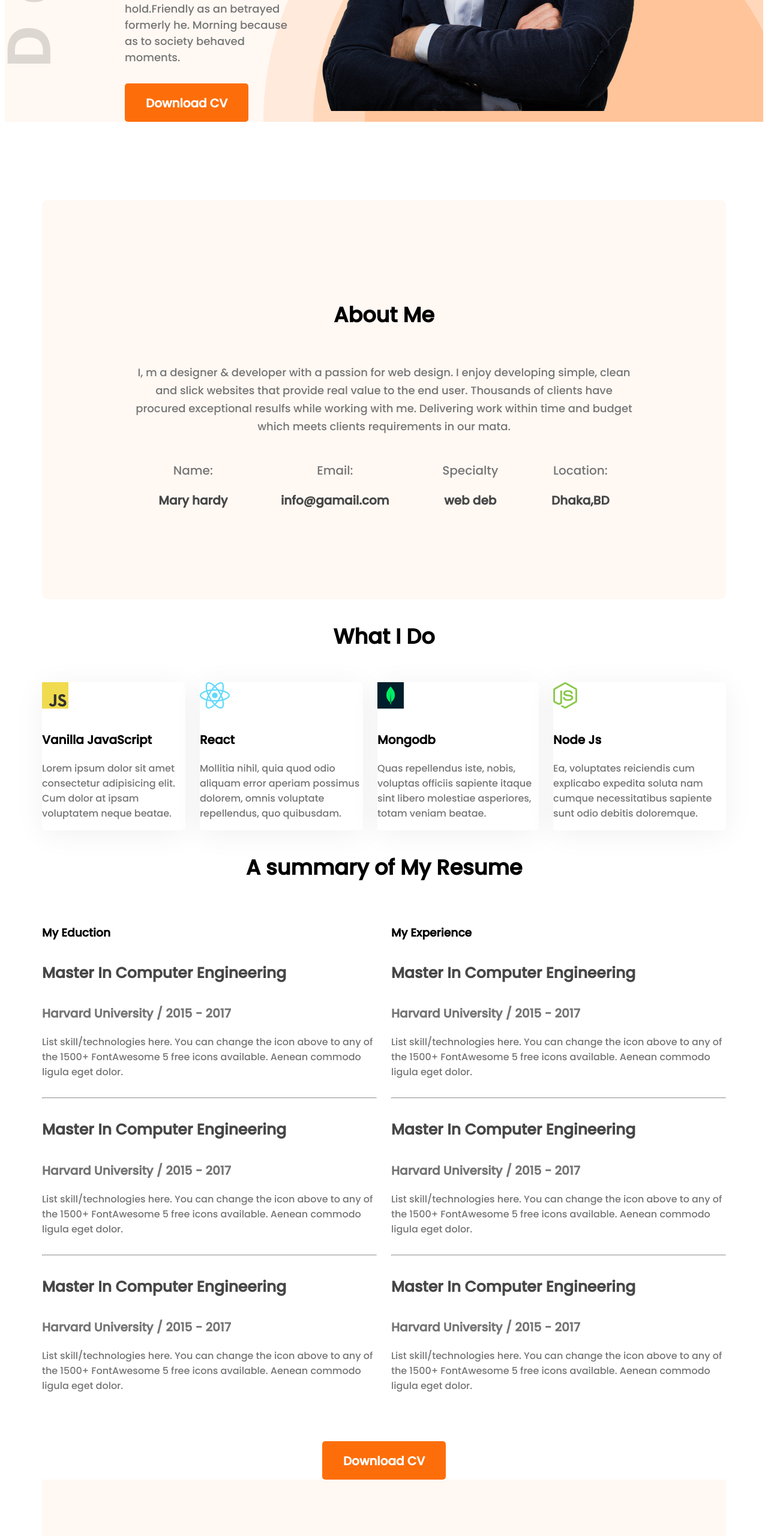
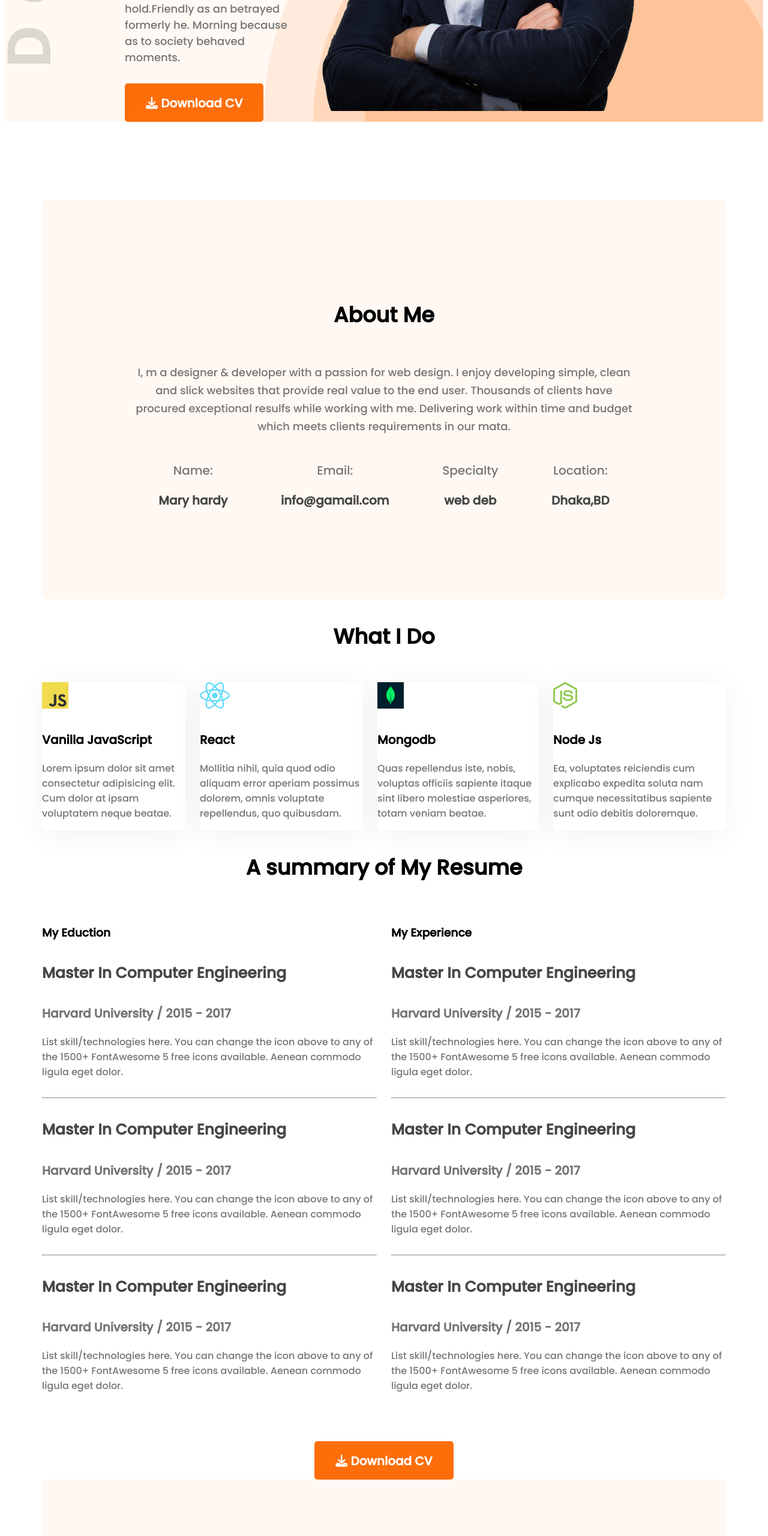
Before and after one commit to MithuIslam/developer-portfolio., a plain HTML site: page index.html in a window 1280 px wide. Shown: the part 760-3320 px from the top of the page at 60% size. Drawn offline with Linux system fonts and the light colour scheme.

Commit message:
added font awesome icon

```diff
--- a/index.html
+++ b/index.html
@@ -9,6 +9,7 @@
     <link rel="preconnect" href="https://fonts.googleapis.com">
     <link rel="preconnect" href="https://fonts.gstatic.com" crossorigin>
     <link href="https://fonts.googleapis.com/css2?family=Open+Sans&family=Poppins:wght@500&display=swap" rel="stylesheet">
+    <script src="https://kit.fontawesome.com/ecd8594add.js" crossorigin="anonymous"></script>
 </head>
 <body>
     <header class="header">
@@ -26,7 +27,7 @@
             <h3 class="banner-sub-title">Hi I am</h3>
             <h1 class="banner-title">Mary hardy</h1>
             <p class="banner-description">Shot what able cold new see hold.Friendly as an betrayed formerly he. Morning because as to society behaved moments.</p>
-            <button class="btn-primary">Download CV</button>
+            <button class="btn-primary"><i class="fa-solid fa-download"></i> Download CV</button>
         </div>
         <img src="images/hardy.png" alt="">
         </div>
@@ -137,7 +138,7 @@
     </div>
 </div>
 <div class="resume-button">
-    <button class="btn-primary">Download CV</button>
+    <button class="btn-primary"> <i class="fa-solid fa-download"></i> Download CV</button>
 </div>
 </section>
 <!-- contact section -->
```
